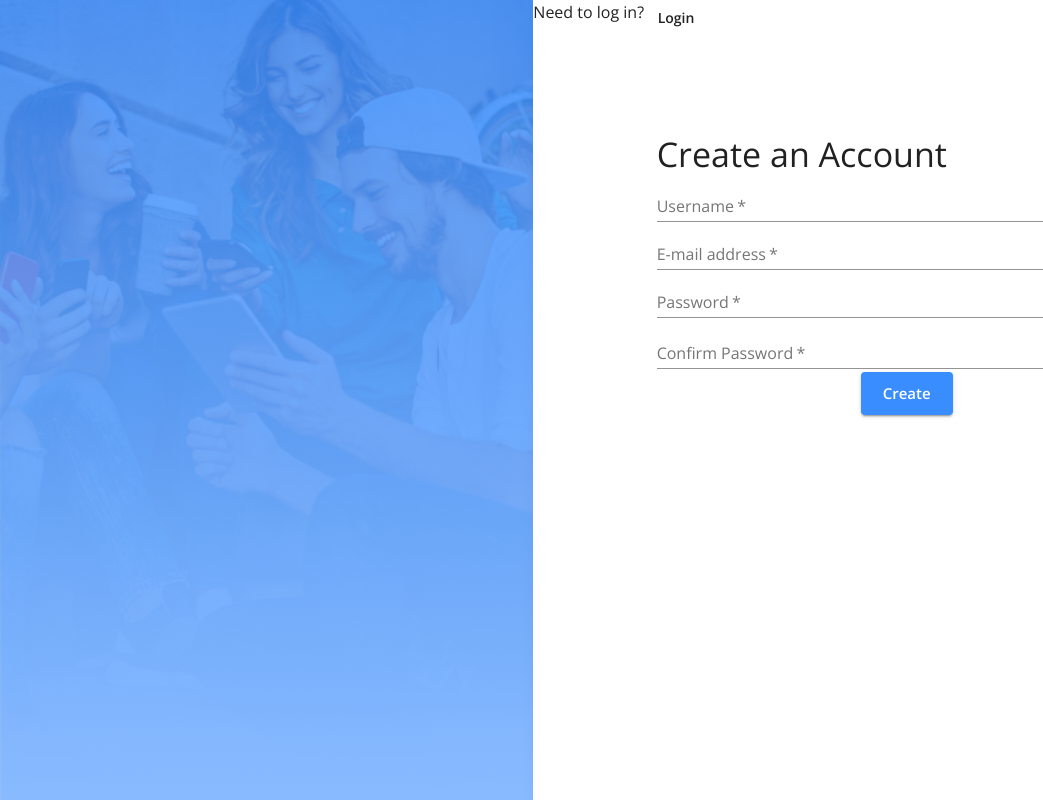
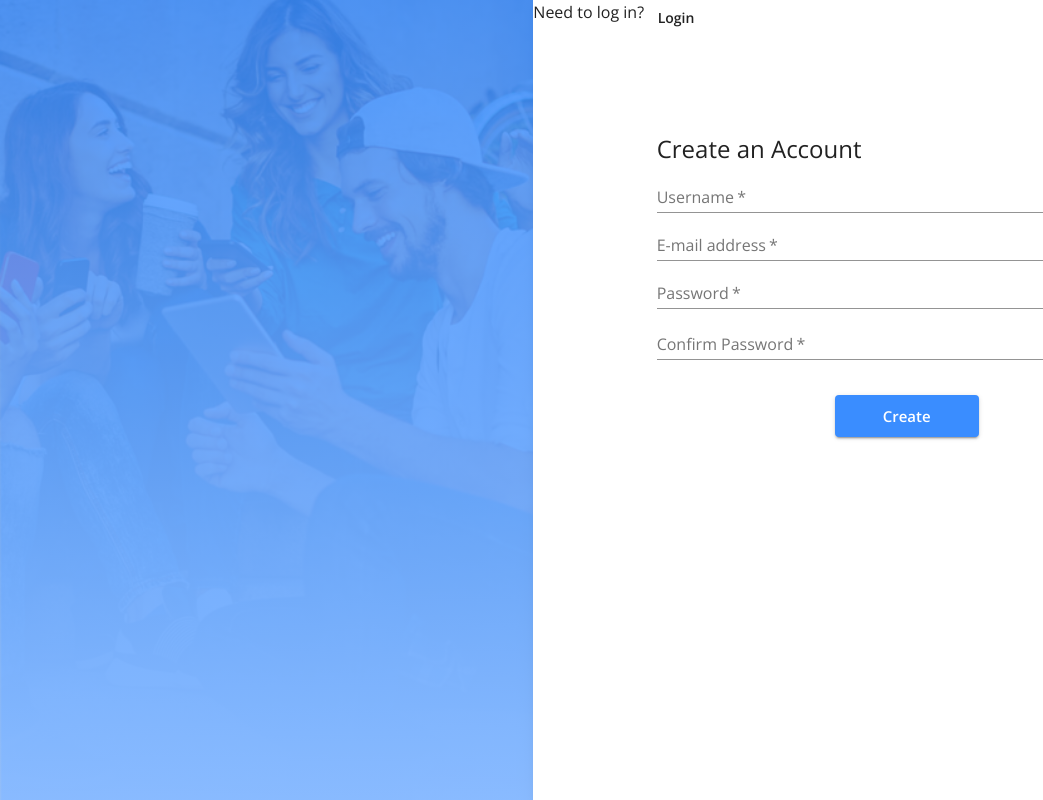
Before and after one commit to deliaconstantino/messenger-app, a React (Create React App) app in the folder client/: page / in a window 1280 px wide. Shown: the whole page, without its empty margins (0-1043 px from the left). Built offline with nearby package versions, Linux system fonts and the light colour scheme; no server answers.

Commit message:
updated button padding

```diff
--- a/client/src/components/UserAccess/Signup.js
+++ b/client/src/components/UserAccess/Signup.js
@@ -59,9 +59,10 @@ const useStyles = makeStyles((theme) => ({
     alignItems: "center",
     flexDirection: "column",
   },
-  // button: {
-  //   color: "white"
-  // }
+  button: {
+    margin: theme.spacing(4),
+    padding: theme.spacing(1, 6),
+  }
 }));
 
 
@@ -95,7 +96,7 @@ const Signup = (props) => {
         lg={7}
         xl={7}>
       <Box item>
-        <Typography variant="h4">Create an Account</Typography>
+        <Typography variant="h5">Create an Account</Typography>
       </Box>
         <form onSubmit={handleRegister}>
           <Grid item container className={classes.formGrid} rowSpacing={1}>
@@ -159,7 +160,7 @@ const Signup = (props) => {
                 </FormHelperText>
               </FormControl>
             </Grid>
-            <Button type="submit" variant="contained" size="large" color="primary">
+            <Button type="submit" variant="contained" size="large" color="primary" className={classes.button}>
               Create
             </Button>
           </Grid>
```
